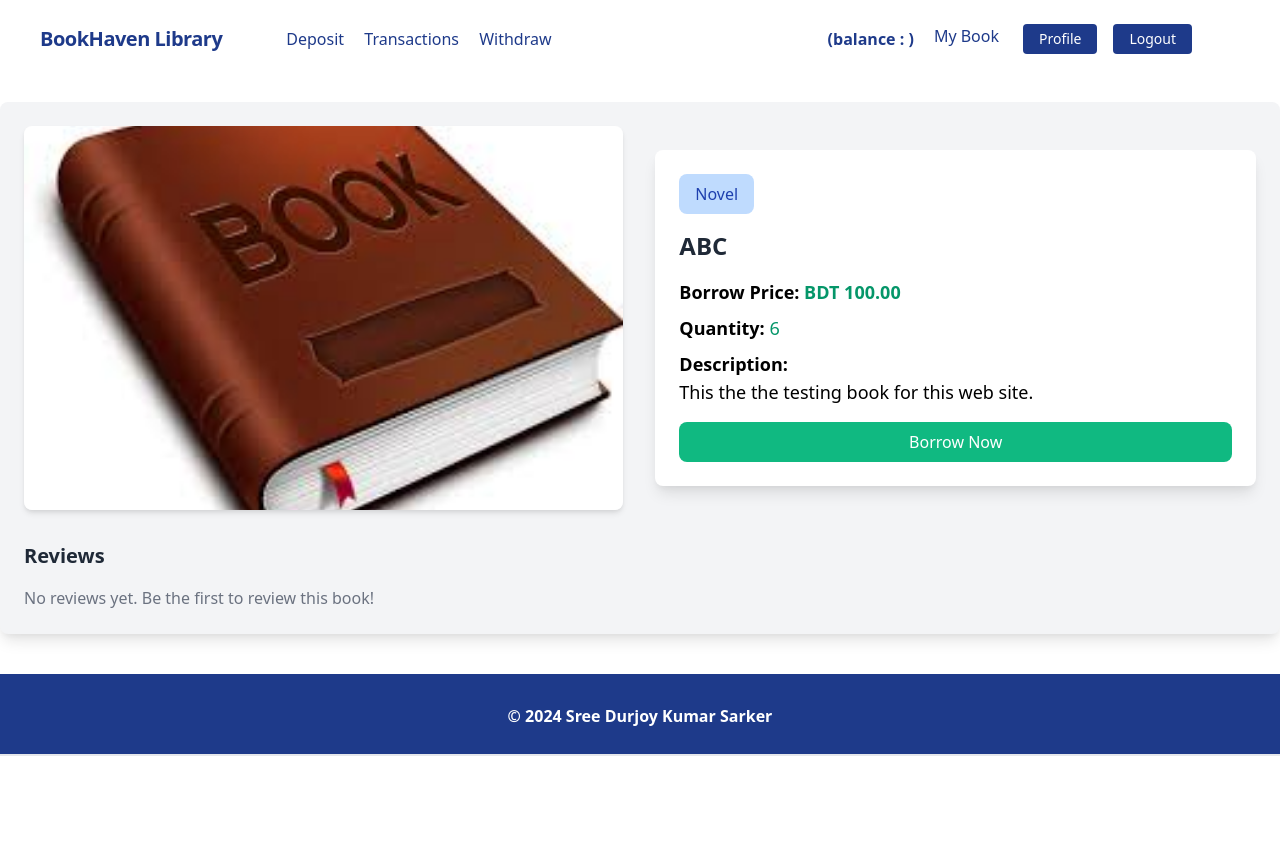
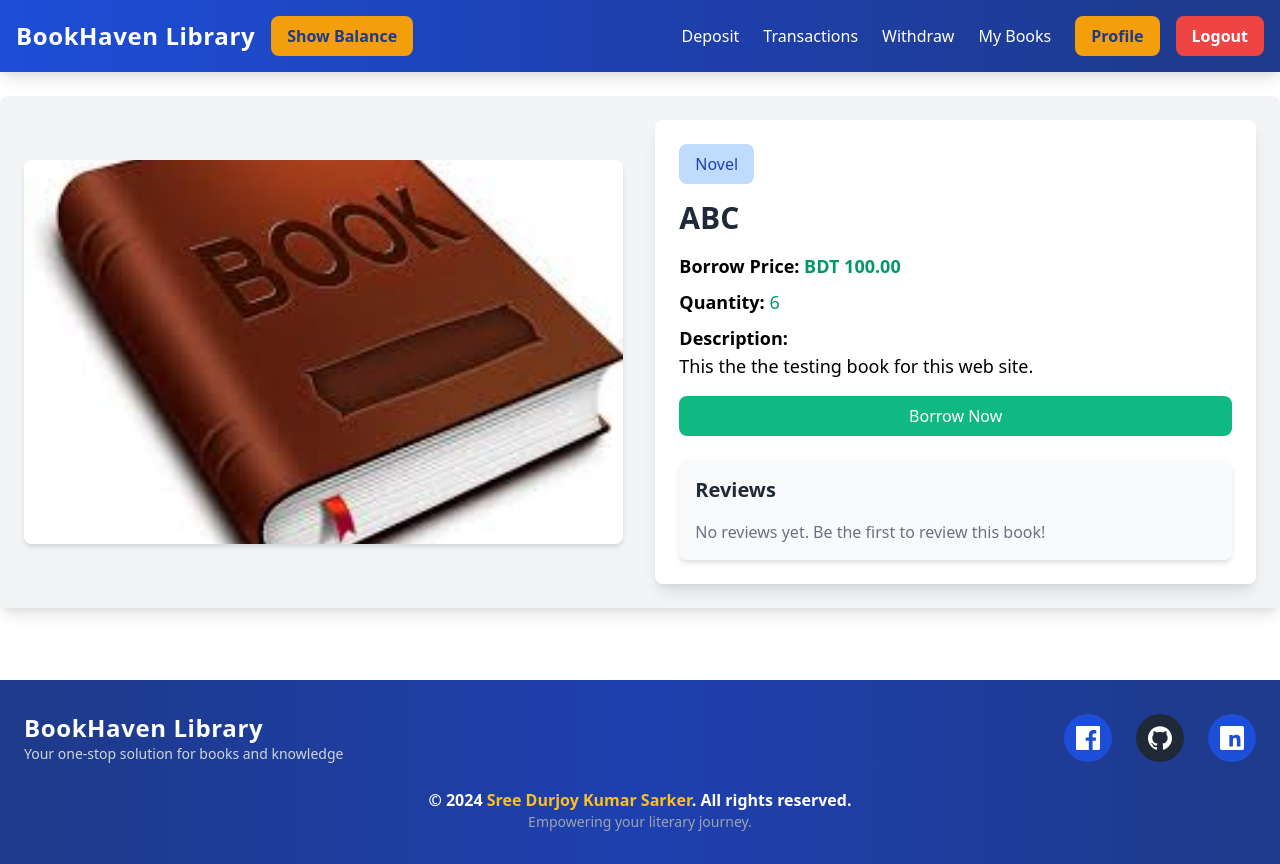
Before and after one commit to DurjoyKumar177/Library_Management_System, a Django app: page /books/book/1/ in a window 1280 px wide. Before the commit the page ends 756 px from the top, so only its background shows below. Run offline with Django 5.2, Linux system fonts and the light colour scheme; a user stored in the database is signed in; data comes from the database, SQL or seed files in the repository.

Commit message:
template update

```diff
--- a/books/templates/books/book_details.html
+++ b/books/templates/books/book_details.html
@@ -14,10 +14,13 @@
 
         <!-- Book Details -->
         <div class="bg-white p-6 rounded-lg shadow-lg md:w-1/2 w-full">
+            <!-- Category -->
             <button class="bg-blue-200 text-blue-800 px-4 py-2 rounded-lg cursor-not-allowed mb-4" disabled>
                 {{ book.catagory.name }}
             </button>
-            <h2 class="text-2xl font-bold text-gray-800 mb-4">{{ book.title }}</h2>
+
+            <!-- Title and Info -->
+            <h2 class="text-3xl font-bold text-gray-800 mb-4">{{ book.title }}</h2>
             <p class="mb-2 text-lg">
                 <strong>Borrow Price:</strong>
                 <span class="text-green-600 font-semibold">BDT {{ book.borrowprice }}</span>
@@ -36,6 +39,11 @@
             <!-- Borrow or Review Button -->
             {% if request.user.is_authenticated %}
                 {% if user_has_borrowed %}
+                    <!-- Borrowed Button (Disabled) -->
+                    <button class="w-full bg-gray-300 text-gray-600 py-2 px-4 rounded-lg cursor-not-allowed mb-4">
+                        Already Borrowed
+                    </button>
+
                     <!-- Review Button -->
                     <form action="{% url 'review_book' book.id %}" method="GET">
                         <button class="w-full bg-blue-500 hover:bg-blue-600 text-white py-2 px-4 rounded-lg transition">
@@ -59,24 +67,21 @@
             {% else %}
                 <p class="text-red-500 font-semibold mt-4">Login to borrow this book.</p>
             {% endif %}
-        </div>
-    </div>
 
             <!-- Reviews Section -->
-    <div class="mt-8">
+            <div class="mt-6 bg-gray-50 p-4 rounded-lg shadow-md">
                 <h3 class="text-xl font-bold text-gray-800 mb-4">Reviews</h3>
-
                 {% if reviews %}
                 <div class="space-y-4">
                     {% for review in reviews %}
-            <div class="bg-white p-4 rounded-lg shadow">
+                    <div class="bg-white p-4 rounded-lg shadow-sm">
                         <div class="flex items-center justify-between">
-                    <p class="text-gray-700 font-bold">{{ review.user.username }}</p>
-                    <span class="text-yellow-500 font-semibold">
+                            <p class="text-gray-700 font-semibold">{{ review.user.username }}</p>
+                            <div class="text-yellow-500">
                                 {% for _ in "1"|ljust:review.rating %}
                                 ⭐
                                 {% endfor %}
-                    </span>
+                            </div>
                         </div>
                         <p class="text-gray-600 mt-2">{{ review.comment }}</p>
                     </div>
@@ -87,4 +92,6 @@
                 {% endif %}
             </div>
         </div>
+    </div>
+</div>
 {% endblock %}
--- a/books/views.py
+++ b/books/views.py
@@ -60,10 +60,14 @@ class BookDetailView(DetailView):
         return get_object_or_404(Book, pk=self.kwargs['pk'])
 
     def get_context_data(self, **kwargs):
-        # Extend context with reviews
+        # Extend context with reviews and borrowed status
         context = super().get_context_data(**kwargs)
         book = self.get_object()
         context['reviews'] = Review.objects.filter(book=book).order_by('-id')  # Fetch and order reviews
+
+        # Check if the user has already borrowed this book
+        context['user_has_borrowed'] = Borrow.objects.filter(user=self.request.user, book=book, returned=False).exists()
+
         return context
 
 
--- a/core/templates/base.html
+++ b/core/templates/base.html
@@ -45,9 +45,14 @@
                 {% block content %}
                 {% endblock %}
             </div>
-            {% include 'footer.html' %}
+
 
         {% endblock %}
+        <br>
+        <br>
+        <br>
+
+        {% include 'footer.html' %}
     </body>
 
 </html>
--- a/core/templates/footer.html
+++ b/core/templates/footer.html
@@ -1,11 +1,49 @@
-<footer class="footer bg-blue-900 text-white relative border-b-2 mt-10">
+<footer class="footer bg-gradient-to-r from-blue-900 via-blue-800 to-blue-900 text-white py-8">
     <div class="container mx-auto px-6">
-        <div class="mt-5 flex flex-col items-center">
-            <div class="sm:w-2/3 text-center py-0 pb-2">
-                <p class="text-md text-white font-bold mb-2">
-                    © {% now "Y" %} Sree Durjoy Kumar Sarker
-                </p>
+        <!-- Social Media and Brand -->
+        <div class="flex flex-col md:flex-row justify-between items-center mb-6">
+            <!-- Brand Name -->
+            <div class="text-center md:text-left mb-4 md:mb-0">
+                <h1 class="text-2xl font-bold tracking-wide">
+                    BookHaven Library
+                </h1>
+                <p class="text-sm text-gray-300">Your one-stop solution for books and knowledge</p>
             </div>
+
+            <!-- Social Media Icons -->
+            <div class="flex space-x-6">
+                <!-- Facebook -->
+                <div class="p-3 bg-blue-700 rounded-full hover:bg-blue-600 transition duration-300">
+                    <svg class="w-6 h-6 fill-current text-white" xmlns="http://www.w3.org/2000/svg" viewBox="0 0 24 24">
+                        <title>Facebook</title>
+                        <path d="M22.675 0H1.325C.593 0 0 .593 0 1.325v21.351C0 23.406.593 24 1.325 24h11.499v-9.294H9.692V11.5h3.132V8.797c0-3.1 1.894-4.788 4.658-4.788 1.325 0 2.463.099 2.795.143v3.24l-1.918.001c-1.504 0-1.795.715-1.795 1.763V11.5h3.589l-.467 3.206h-3.122V24h6.116c.729 0 1.325-.593 1.325-1.325V1.325C24 .593 23.406 0 22.675 0z"/>
+                    </svg>
+                </div>
+
+                <!-- GitHub -->
+                <div class="p-3 bg-gray-800 rounded-full hover:bg-gray-700 transition duration-300">
+                    <svg class="w-6 h-6 fill-current text-white" xmlns="http://www.w3.org/2000/svg" viewBox="0 0 24 24">
+                        <title>GitHub</title>
+                        <path d="M12 .297c-6.63 0-12 5.373-12 12 0 5.303 3.438 9.8 8.207 11.385.6.11.793-.258.793-.577 0-.285-.01-1.04-.016-2.04-3.338.724-4.042-1.61-4.042-1.61-.546-1.387-1.333-1.756-1.333-1.756-1.091-.745.083-.729.083-.729 1.205.084 1.838 1.236 1.838 1.236 1.07 1.835 2.809 1.305 3.495.997.108-.775.418-1.305.762-1.605-2.665-.3-5.467-1.332-5.467-5.93 0-1.31.47-2.382 1.236-3.221-.123-.303-.536-1.523.117-3.176 0 0 1.008-.322 3.301 1.23.957-.266 1.983-.399 3.003-.404 1.02.005 2.047.138 3.006.404 2.289-1.552 3.295-1.23 3.295-1.23.653 1.653.241 2.873.118 3.176.769.839 1.234 1.911 1.234 3.221 0 4.609-2.807 5.625-5.479 5.921.43.372.824 1.102.824 2.222 0 1.606-.015 2.903-.015 3.293 0 .322.192.694.801.576C20.565 22.092 24 17.592 24 12.297c0-6.627-5.373-12-12-12z"/>
+                    </svg>
+                </div>
+
+                <!-- LinkedIn -->
+                <div class="p-3 bg-blue-700 rounded-full hover:bg-blue-600 transition duration-300">
+                    <svg class="w-6 h-6 fill-current text-white" xmlns="http://www.w3.org/2000/svg" viewBox="0 0 24 24">
+                        <title>LinkedIn</title>
+                        <path d="M20.447 20.452h-3.555v-5.569c0-1.328-.027-3.039-1.851-3.039-1.852 0-2.136 1.446-2.136 2.941v5.667H9.348V9.029h3.414v1.561h.049c.477-.902 1.637-1.851 3.37-1.851 3.6 0 4.267 2.369 4.267 5.455v6.258zm-16.452-.011h3.555V9.02H3.995v11.421zM5.766 7.433c1.146 0 2.078-.931 2.078-2.078 0-1.146-.932-2.077-2.078-2.077C4.62 3.278 3.689 4.209 3.689 5.355c0 1.146.931 2.078 2.077 2.078zM22.225 0H1.771C.792 0 0 .774 0 1.729v20.542C0 23.226.792 24 1.771 24h20.451C23.206 24 24 23.226 24 22.271V1.729C24 .774 23.206 0 22.225 0z"/>
+                    </svg>
+                </div>
+            </div>
+        </div>
+
+        <!-- Footer Text -->
+        <div class="text-center">
+            <p class="text-md font-semibold">
+                © {% now "Y" %} <span class="text-yellow-400">Sree Durjoy Kumar Sarker</span>. All rights reserved.
+            </p>
+            <p class="text-sm text-gray-400">Empowering your literary journey.</p>
         </div>
     </div>
 </footer>
--- a/core/templates/navbar.html
+++ b/core/templates/navbar.html
@@ -1,50 +1,78 @@
-<nav class="flex items-center justify-between flex-wrap bg-white p-6 px-10">
-    <div class="flex items-center flex-shrink-0 text-white mr-6">
-        <span class="font-semibold text-xl tracking-tight text-blue-900"><a href="/">BookHaven Library</a></span>
+<nav class="bg-gradient-to-r from-blue-700 via-blue-800 to-blue-900 text-white shadow-lg">
+    <div class="container mx-auto flex items-center justify-between p-4">
+        <!-- Brand and Balance -->
+        <div class="flex items-center space-x-4">
+            <span class="text-2xl font-bold tracking-wide">
+                <a href="/" class="hover:text-yellow-400 transition duration-300">BookHaven Library</a>
+            </span>
+            {% if request.user.is_authenticated %}
+                <button id="balanceButton"
+                        class="px-4 py-2 bg-yellow-500 text-blue-900 font-semibold rounded-lg hover:bg-yellow-600 transition duration-300">
+                    Show Balance
+                </button>
+                <span id="balanceDisplay" class="hidden text-yellow-400 font-semibold">
+                    Balance: {{ request.user.account.balance }}
+                </span>
+            {% endif %}
         </div>
-    <div class="block lg:hidden">
-        <button class="flex items-center px-3 py-2 border rounded text-white border-white-400 hover:text-white hover:border-white">
-            <svg class="fill-current h-3 w-3" viewBox="0 0 20 20" xmlns="http://www.w3.org/2000/svg"><title>Menu</title><path d="M0 3h20v2H0V3zm0 6h20v2H0V9zm0 6h20v2H0v-2z"/></svg>
+
+        <!-- Mobile Menu Button -->
+        <div class="lg:hidden">
+            <button class="text-white hover:text-yellow-400 focus:outline-none">
+                <svg class="h-6 w-6 fill-current" viewBox="0 0 24 24">
+                    <title>Menu</title>
+                    <path d="M4 5h16M4 12h16m-7 7h7" />
+                </svg>
             </button>
         </div>
-    <!-- Register Login non logged in user er jonne -->
-    <!-- Report , Withdraw, Deposit       Profile Logout logged in user -->
-    <div class="w-full block flex-grow lg:flex lg:items-center lg:w-auto px-10">
+
+        <!-- Navbar Links -->
+        <div class="hidden lg:flex items-center space-x-6">
             {% if request.user.is_authenticated %}
-            <div class="text-md lg:flex-grow">
-                <a href="{% url 'deposit' %}" class="block mt-4 lg:inline-block lg:mt-0 text-blue-900 hover:text-red-900 hover:font-black mr-4">
-                    Deposit
+                <!-- Authenticated User Links -->
+                <a href="{% url 'deposit' %}" class="hover:text-yellow-400 transition duration-300">Deposit</a>
+                <a href="{% url 'report' %}" class="hover:text-yellow-400 transition duration-300">Transactions</a>
+                <a href="{% url 'withdraw' %}" class="hover:text-yellow-400 transition duration-300">Withdraw</a>
+                <a href="{% url 'my_books' %}" class="hover:text-yellow-400 transition duration-300">My Books</a>
+
+                <!-- Profile and Logout -->
+                <div class="flex items-center space-x-4">
+                    <a href="{% url 'profile' %}" class="px-4 py-2 bg-yellow-500 text-blue-900 font-semibold rounded-lg hover:bg-yellow-600 transition duration-300">
+                        Profile
                     </a>
-                <a href="{% url 'report' %}" class="block mt-4 lg:inline-block lg:mt-0 text-blue-900 hover:text-red-900 hover:font-black mr-4">
-                    Transactions
-                </a>
-                <a href="{% url 'withdraw' %}" class="block mt-4 lg:inline-block lg:mt-0 text-blue-900 hover:text-red-900 hover:font-black mr-4">
-                    Withdraw
-                </a>
-            </div>
-            <div class="flex w-auto">
-                <div class="text-blue-900 my-auto font-black px-5"> (balance : {{request.user.account.balance}}) </div>
-                <div class="text-md lg:flex-grow">
-                    <a href="{% url 'my_books' %}" class="block mt-4 lg:inline-block lg:mt-0 text-blue-900 hover:text-red-900 hover:font-black mr-4">
-                        My Book
-                    </a>
-                </div>
-                <a href="{% url 'profile' %}" class="mx-2 inline-block font-medium text-sm px-4 py-2 leading-none bg-blue-900 rounded text-white border-white hover:border-transparent hover:text-dark hover:bg-red-700 mt-4 lg:mt-0">Profile</a>
-                <form action="{% url 'logout' %}" method="post" class="inline mx-2">
+                    <form action="{% url 'logout' %}" method="post">
                         {% csrf_token %}
-                    <button type="submit" class="font-medium text-sm px-4 py-2 leading-none bg-blue-900 rounded text-white border-white hover:border-transparent hover:text-dark hover:bg-red-700 mt-4 lg:mt-0">
+                        <button type="submit" class="px-4 py-2 bg-red-500 font-semibold rounded-lg hover:bg-red-600 transition duration-300">
                             Logout
                         </button>
                     </form>
                 </div>
             {% else %}
-            <div class="text-md lg:flex-grow"></div>
-            <div>
-                <a href="{% url 'login' %}" class="mr-2 inline-block font-medium text-sm px-4 py-2 leading-none bg-blue-900 rounded text-white border-white hover:border-transparent hover:text-gray-800 hover:bg-red-700 mt-4 lg:mt-0">Login</a>
-            </div>
-            <div>
-                <a href="{% url 'register' %}" class="inline-block font-medium text-sm px-4 py-2 leading-none bg-blue-900 rounded text-white border-white hover:border-transparent hover:text-gray-800 hover:bg-white mt-4 lg:mt-0">Register</a>
-            </div>
+                <!-- Guest User Links -->
+                <a href="{% url 'login' %}" class="px-4 py-2 bg-green-500 text-white font-semibold rounded-lg hover:bg-green-600 transition duration-300">
+                    Login
+                </a>
+                <a href="{% url 'register' %}" class="px-4 py-2 bg-yellow-500 text-blue-900 font-semibold rounded-lg hover:bg-yellow-600 transition duration-300">
+                    Register
+                </a>
             {% endif %}
         </div>
+    </div>
 </nav>
+
+<!-- JavaScript for Balance Toggle -->
+<script>
+    const balanceButton = document.getElementById('balanceButton');
+    const balanceDisplay = document.getElementById('balanceDisplay');
+
+    balanceButton.addEventListener('click', () => {
+        balanceButton.classList.add('hidden'); // Hide the button
+        balanceDisplay.classList.remove('hidden'); // Show the balance
+
+        // After 5 seconds, revert to the button
+        setTimeout(() => {
+            balanceDisplay.classList.add('hidden'); // Hide the balance
+            balanceButton.classList.remove('hidden'); // Show the button
+        }, 5000);
+    });
+</script>
```
Also changed, not shown: books/templates/books/borrowed_book.html (+31 -26 lines). Lines whose indentation alone changed are shown as unchanged.
